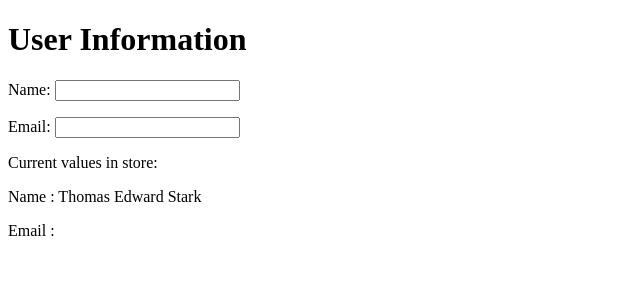
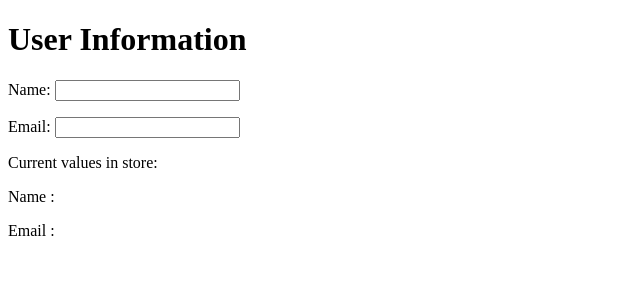
Before and after one commit to acciojob/user-info-redux-pranav50034, a React app: page / in a window 1280 px wide. Shown: the top 300 px of the page, without its empty margins (0-640 px from the left). Built offline with nearby package versions, Linux system fonts and the light colour scheme.

Commit message:
submit#4

```diff
--- a/src/components/App.js
+++ b/src/components/App.js
@@ -16,8 +16,6 @@ const App = () => {
     dispatch(name(e.target.value))
   }
 
-  const faltuName = "Thomas Edward Stark";
-
 
   return (
      <div>
@@ -30,14 +28,9 @@ const App = () => {
            <label htmlFor="email">Email: </label>
            <input onChange={handelEmail} type="email" id="email" />
         </p>
+        <p>Current values in store:</p>
         <div className="output">
-           <p>Current values in store:</p>
-           {
-            !userName && <p>Name : {faltuName}</p>
-           }
-           {
-            userName && <p>Name : {userName}</p>
-           }
+           <p>Name : {userName}</p>
            <p>Email : {userEmail}</p>
         </div>
      </div>
```
